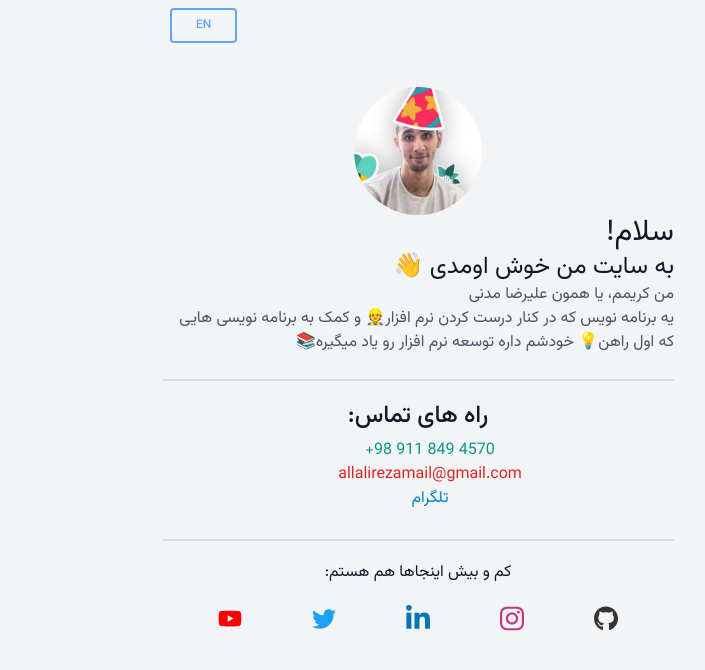
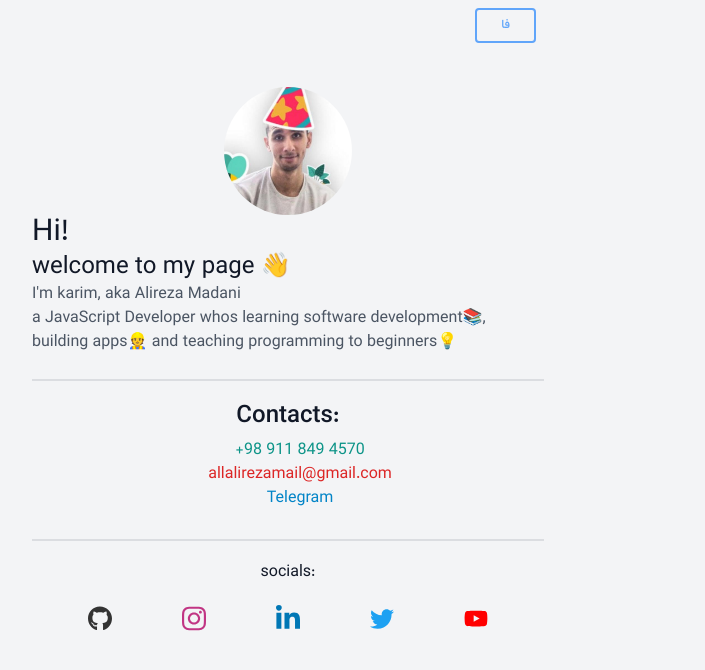
Before and after one commit to imkarimkarim/karimrun, a Svelte app: page / in a window 1280 px wide. Shown: the top 670 px of the page, without its empty margins (352-1057 px from the left). Built offline with nearby package versions, Linux system fonts and the light colour scheme; some icons are missing.

Commit message:
:globe_with_meridians: change default lang to "en"

```diff
--- a/src/i18n.js
+++ b/src/i18n.js
@@ -2,7 +2,7 @@ import en from "./langs/en.json";
 import fa from "./langs/fa.json";
 
 let languages = {};
-export let currentLang = "fa";
+export let currentLang = "en";
 
 const addLanguage = (lang, obj) => {
   languages[lang] = obj;
@@ -25,7 +25,7 @@ let localLang = localStorage.getItem("lang");
 if (localLang) {
   currentLang = localLang;
 } else {
-  localStorage.setItem("lang", "fa");
+  localStorage.setItem("lang", "en");
 }
 
 export const switchLang = () => {
```
